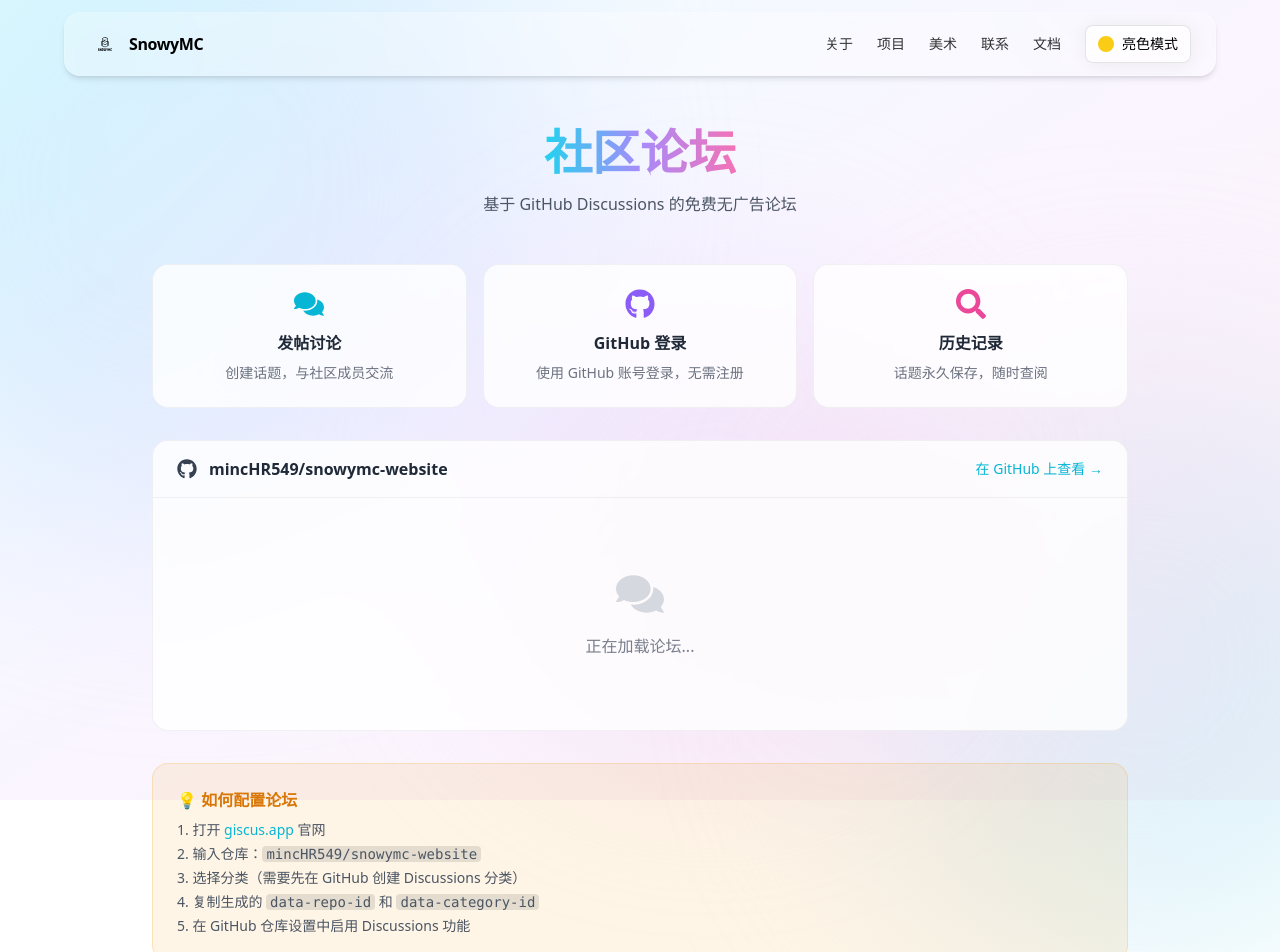
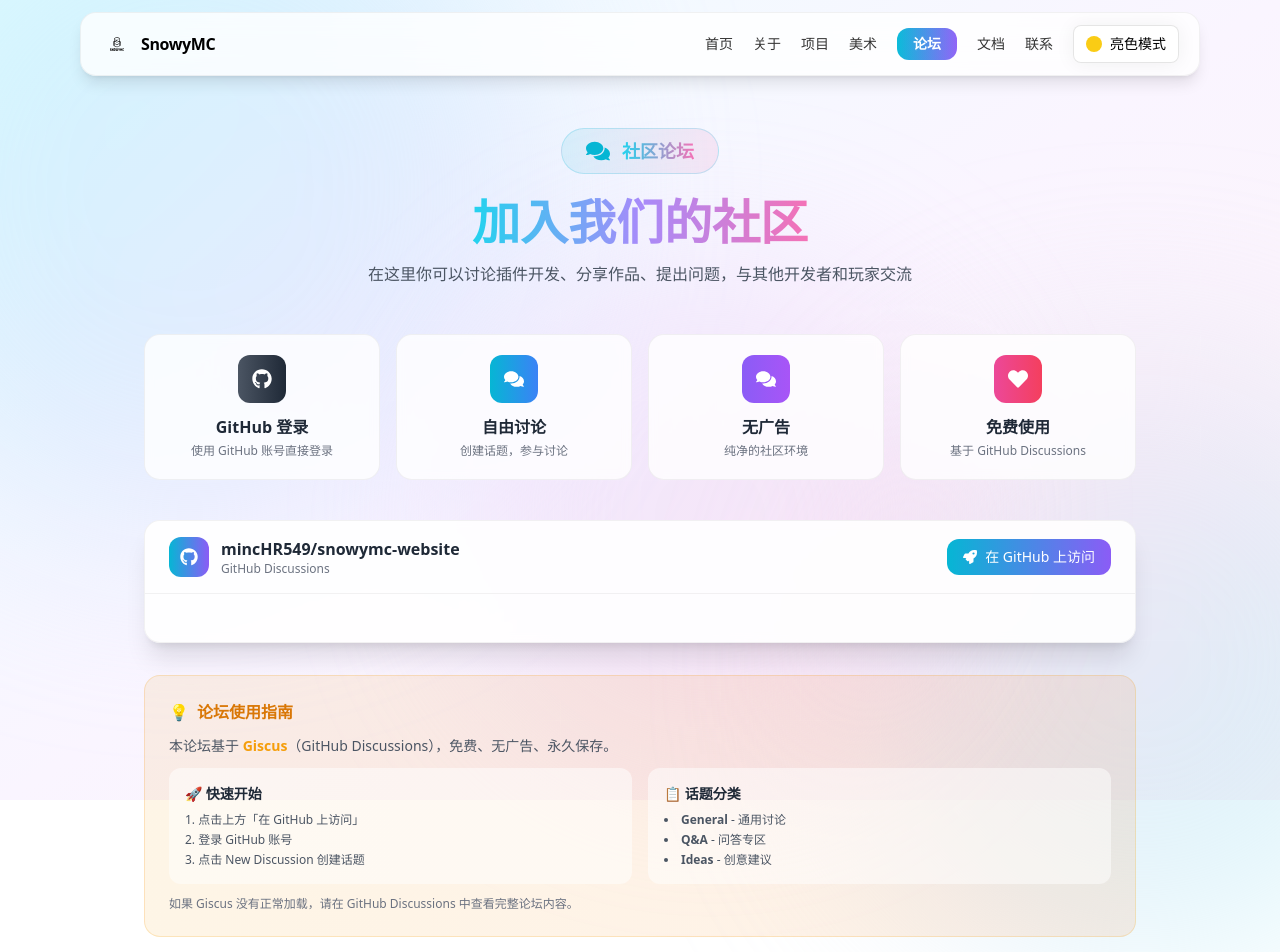
Before and after one commit to mincHR549/snowymc-website, a Next.js app: page /forum in a window 1280 px wide. Shown: the top 952 px of the page. Built offline with nearby package versions, Linux system fonts and the light colour scheme.

Commit message:
feat: 导航栏添加论坛入口，美化论坛页面
- Navbar: 添加论坛快捷入口（渐变高亮按钮），移除动画
- Footer: 添加快速链接，移除动画
- Forum: 全新美化设计，功能展示卡片，完整使用指南
- ThemeToggle: 保留现有功能

```diff
--- a/components/Navbar.tsx
+++ b/components/Navbar.tsx
@@ -1,80 +1,38 @@
 "use client";
 
-import React, { useEffect, useState } from "react";
-import { AnimatePresence } from "framer-motion";
+import React, { useState } from "react";
 import Link from "next/link";
 import { useRouter } from "next/router";
 import Image from "next/image";
 import { FiMenu, FiX } from "react-icons/fi";
 import ThemeToggle from "./ThemeToggle";
-import { MotionDiv, MotionNav } from "./motion-safe";
 
 export default function Navbar() {
-  const [scrolled, setScrolled] = useState(false);
   const [menuOpen, setMenuOpen] = useState(false);
-  const [supportsBlur, setSupportsBlur] = useState(true);
   const router = useRouter();
 
-  useEffect(() => {
-    // 判断浏览器是否支持毛玻璃
-    setSupportsBlur(CSS.supports("backdrop-filter", "blur(4px)"));
-  }, []);
-
-  useEffect(() => {
-    const handleScroll = () => setScrolled(window.scrollY > 10);
-    window.addEventListener("scroll", handleScroll);
-    return () => window.removeEventListener("scroll", handleScroll);
-  }, []);
-
   const navLinks = [
+    { href: "/", label: "首页" },
     { href: "/about", label: "关于" },
     { href: "/projects", label: "项目" },
     { href: "/gallery", label: "美术" },
+    { href: "/forum", label: "论坛", highlight: true },
+    { href: "/docs", label: "文档" },
     { href: "/contact", label: "联系" },
-    { href: "/docs", label: "文档" },
   ];
 
   return (
-    <MotionNav
-      initial={{ y: -60, opacity: 0 }}
-      animate={{ y: 0, opacity: 1 }}
-      transition={{ duration: 0.5, ease: "easeOut" }}
-      className="fixed top-0 left-0 w-full z-50"
-    >
-      <div
-        className={`relative mx-auto max-w-6xl rounded-2xl mt-3 overflow-hidden border
-                    transition-all duration-300 ${supportsBlur ? "backdrop-blur-sm" : ""}
-                    ${
-                      scrolled
-                        ? "bg-white/60 dark:bg-black/40 border-white/20 dark:border-white/10 shadow-lg"
-                        : "bg-white/30 dark:bg-black/30 border-white/10 dark:border-white/10 shadow-md"
-                    }`}
-        style={{
-          willChange: "transform, opacity, filter",
-          transform: "translate3d(0,0,0)",
-        }}
-      >
-        {/* 背景光效层 */}
-        <MotionDiv
-          initial={{ opacity: 0 }}
-          animate={{ opacity: 0.15 }}
-          transition={{ duration: 1.2, ease: "easeOut" }}
-          className="absolute inset-0 pointer-events-none overflow-hidden"
-        >
-          <div className="absolute -top-8 -left-10 w-40 h-40 rounded-full bg-cyan-400/10 blur-3xl"></div>
-          <div className="absolute bottom-0 right-0 w-52 h-52 rounded-full bg-violet-400/10 blur-3xl"></div>
-        </MotionDiv>
-
-        {/* 内容层 */}
-        <MotionDiv
-          initial={{ opacity: 0 }}
-          animate={{ opacity: 1 }}
-          transition={{ duration: 0.4, delay: 0.15 }}
-          className="flex items-center justify-between px-6 py-3 relative"
-        >
+    <nav className="fixed top-0 left-0 w-full z-50">
+      <div className="mx-auto max-w-6xl px-4 pt-3">
+        <div className="relative rounded-2xl overflow-hidden
+                        bg-white/80 dark:bg-black/60 backdrop-blur-md
+                        border border-black/5 dark:border-white/10
+                        shadow-lg">
+          <div className="flex items-center justify-between px-5 py-3">
+            {/* Logo */}
             <Link
               href="/"
-            className="flex items-center gap-2 font-semibold tracking-tight text-black dark:text-white hover:scale-105 transition-transform"
+              className="flex items-center gap-2 font-bold tracking-tight text-black dark:text-white hover:scale-105 transition-transform"
             >
               <Image
                 src="/favicon.svg"
@@ -87,22 +45,25 @@
             </Link>
 
             {/* 桌面导航 */}
-          <div className="hidden md:flex items-center gap-6 relative">
+            <div className="hidden lg:flex items-center gap-5">
               {navLinks.map((link) => {
                 const isActive = router.pathname === link.href;
                 return (
                   <Link
                     key={link.href}
                     href={link.href}
-                  className={`relative text-sm transition ${
-                    isActive
+                    className={`relative text-sm transition-all ${
+                      link.highlight
+                        ? "px-4 py-1.5 rounded-xl bg-gradient-to-r from-cyan-500 to-violet-500 text-white font-semibold hover:shadow-lg hover:shadow-cyan-500/25"
+                        : isActive
                           ? "text-cyan-500 dark:text-cyan-400 font-semibold"
                           : "text-black/80 hover:text-black dark:text-white/80 dark:hover:text-white"
                     }`}
                   >
-                  {link.label}
-                  {isActive && (
-                    <span className="absolute left-0 -bottom-1 w-full h-[2px] rounded bg-gradient-to-r from-cyan-400 via-violet-400 to-pink-400"></span>
+                    {link.highlight && <span className="absolute inset-0 rounded-xl bg-gradient-to-r from-cyan-400/20 to-violet-400/20" />}
+                    <span className="relative">{link.label}</span>
+                    {!link.highlight && isActive && (
+                      <span className="absolute left-0 -bottom-1 w-full h-[2px] rounded bg-gradient-to-r from-cyan-400 via-violet-400 to-pink-400" />
                     )}
                   </Link>
                 );
@@ -110,50 +71,37 @@
               <ThemeToggle />
             </div>
 
-          {/* 移动菜单按钮 */}
+            {/* 移动端菜单按钮 */}
             <button
-            className="md:hidden text-2xl text-black dark:text-white"
+              className="lg:hidden text-xl text-black dark:text-white"
               onClick={() => setMenuOpen((v) => !v)}
               aria-label="Toggle Menu"
             >
               {menuOpen ? <FiX /> : <FiMenu />}
             </button>
-        </MotionDiv>
+          </div>
         </div>
 
         {/* 移动端菜单 */}
-      <AnimatePresence>
         {menuOpen && (
-          <MotionDiv
-            key="mobile-menu"
-            initial={{ opacity: 0, y: -10 }}
-            animate={{ opacity: 1, y: 0 }}
-            exit={{ opacity: 0, y: -10 }}
-            transition={{ duration: 0.25, ease: "easeInOut" }}
-            className="md:hidden absolute top-[70px] left-0 w-full px-6"
-          >
-            <div
-              className={`relative rounded-2xl overflow-hidden border ${
-                supportsBlur ? "backdrop-blur-sm" : ""
-              } bg-white/70 dark:bg-black/60 border-white/20 dark:border-white/10 shadow-md`}
-            >
-              <MotionDiv
-                initial={{ opacity: 0 }}
-                animate={{ opacity: 1 }}
-                exit={{ opacity: 0 }}
-                transition={{ duration: 0.25 }}
-                className="flex flex-col gap-4 p-6"
-              >
+          <div className="lg:hidden mt-2 mx-2">
+            <div className="rounded-2xl overflow-hidden
+                            bg-white/90 dark:bg-black/80 backdrop-blur-md
+                            border border-black/5 dark:border-white/10
+                            shadow-lg">
+              <div className="flex flex-col gap-1 p-4">
                 {navLinks.map((link) => {
                   const isActive = router.pathname === link.href;
                   return (
                     <Link
                       key={link.href}
                       href={link.href}
-                      className={`relative text-base transition ${
-                        isActive
-                          ? "text-cyan-500 dark:text-cyan-400 font-semibold"
-                          : "text-black/80 hover:text-black dark:text-white/80 dark:hover:text-white"
+                      className={`px-4 py-3 rounded-xl text-base transition-all ${
+                        link.highlight
+                          ? "bg-gradient-to-r from-cyan-500 to-violet-500 text-white font-semibold"
+                          : isActive
+                            ? "text-cyan-500 dark:text-cyan-400 font-semibold bg-cyan-500/10"
+                            : "text-black/80 dark:text-white/80 hover:bg-black/5 dark:hover:bg-white/5"
                       }`}
                       onClick={() => setMenuOpen(false)}
                     >
@@ -161,12 +109,14 @@
                     </Link>
                   );
                 })}
+                <div className="pt-2 border-t border-black/10 dark:border-white/10">
                   <ThemeToggle />
-              </MotionDiv>
                 </div>
-          </MotionDiv>
+              </div>
+            </div>
+          </div>
         )}
-      </AnimatePresence>
-    </MotionNav>
+      </div>
+    </nav>
   );
 }
--- a/pages/forum/index.tsx
+++ b/pages/forum/index.tsx
@@ -1,42 +1,23 @@
 "use client";
 
 import Head from "next/head";
-import { useEffect, useState } from "react";
-import { FaComments, FaGithub, FaPlus, FaSearch } from "react-icons/fa";
+import { useEffect } from "react";
+import { FaComments, FaGithub, FaRocket, FaHeart } from "react-icons/fa";
 
 export default function Forum() {
-  const [repo, setRepo] = useState("");
-  const [repoId, setRepoId] = useState("");
-  const [category, setCategory] = useState("");
-  const [categoryId, setCategoryId] = useState("");
-  const [term, setTerm] = useState("");
+  useEffect(() => {
+    // 动态加载 Giscus
+    const existingScript = document.getElementById("giscus-script");
+    if (existingScript) {
+      existingScript.remove();
+    }
 
-  // 默认配置（你可以更改这些）
-  const DEFAULT_REPO = "mincHR549/snowymc-website";
-  const DEFAULT_REPO_ID = ""; // 需要从 Giscus 官网获取
-  const DEFAULT_CATEGORY = "General";
-  const DEFAULT_CATEGORY_ID = ""; // 需要从 Giscus 官网获取
-
-  useEffect(() => {
-    // 尝试从 localStorage 读取配置
-    const savedRepo = localStorage.getItem("giscus_repo") || DEFAULT_REPO;
-    const savedRepoId = localStorage.getItem("giscus_repo_id") || DEFAULT_REPO_ID;
-    const savedCategory = localStorage.getItem("giscus_category") || DEFAULT_CATEGORY;
-    const savedCategoryId = localStorage.getItem("giscus_category_id") || DEFAULT_CATEGORY_ID;
-
-    setRepo(savedRepo);
-    setRepoId(savedRepoId);
-    setCategory(savedCategory);
-    setCategoryId(savedCategoryId);
-
-    // 加载 Giscus script
-    if (!document.getElementById("giscus-script")) {
     const script = document.createElement("script");
     script.src = "https://giscus.app/client.js";
-      script.setAttribute("data-repo", savedRepo);
-      script.setAttribute("data-repo-id", savedRepoId || "REPO_ID_HERE");
-      script.setAttribute("data-category", savedCategory);
-      script.setAttribute("data-category-id", savedCategoryId || "CATEGORY_ID_HERE");
+    script.setAttribute("data-repo", "mincHR549/snowymc-website");
+    script.setAttribute("data-repo-id", "R_kgDO"); // 需要替换为实际值
+    script.setAttribute("data-category", "General");
+    script.setAttribute("data-category-id", "DIC_kwDO"); // 需要替换为实际值
     script.setAttribute("data-mapping", "pathname");
     script.setAttribute("data-strict", "0");
     script.setAttribute("data-reactions-enabled", "1");
@@ -49,128 +30,136 @@
     script.async = true;
     script.id = "giscus-script";
     document.head.appendChild(script);
-    } else {
-      // 如果脚本已加载，更新配置
-      updateGiscusConfig(savedRepo, savedRepoId, savedCategory, savedCategoryId);
-    }
+
+    return () => {
+      const s = document.getElementById("giscus-script");
+      if (s) s.remove();
+    };
   }, []);
-
-  const updateGiscusConfig = (r: string, rid: string, c: string, cid: string) => {
-    const iframe = document.querySelector<HTMLIFrameElement>("iframe.giscus-frame");
-    if (!iframe) return;
-
-    iframe.contentWindow?.postMessage(
-      {
-        giscus: {
-          setConfig: {
-            repo: r as `${string}/${string}`,
-            repoId: rid,
-            category: c,
-            categoryId: cid,
-            theme: window.matchMedia("(prefers-color-scheme: dark)").matches ? "dark" : "light",
-          },
-        },
-      },
-      "https://giscus.app"
-    );
-  };
 
   return (
     <div className="min-h-screen relative">
       <Head>
         <title>论坛 - SnowyMC</title>
-        <meta name="description" content="SnowyMC 社区论坛" />
+        <meta name="description" content="SnowyMC 社区论坛 - 与开发者和其他玩家交流" />
       </Head>
 
-      <main className="relative max-w-5xl mx-auto pt-32 px-6 pb-20">
-        {/* 标题 */}
+      <main className="relative max-w-5xl mx-auto pt-32 px-4 pb-20">
+        {/* 标题区域 */}
         <div className="text-center mb-12">
-          <h1 className="text-4xl md:text-5xl font-extrabold">
-            <span className="bg-gradient-to-r from-cyan-400 via-violet-400 to-pink-400 bg-clip-text text-transparent">
+          <div className="inline-flex items-center gap-3 px-6 py-2 rounded-full
+                          bg-gradient-to-r from-cyan-500/10 to-pink-500/10
+                          border border-cyan-500/20 mb-6">
+            <FaComments className="text-2xl text-cyan-500" />
+            <span className="text-lg font-semibold bg-gradient-to-r from-cyan-400 to-pink-400 bg-clip-text text-transparent">
               社区论坛
             </span>
+          </div>
+
+          <h1 className="text-4xl md:text-5xl font-extrabold mb-4">
+            <span className="bg-gradient-to-r from-cyan-400 via-violet-400 to-pink-400 bg-clip-text text-transparent">
+              加入我们的社区
+            </span>
           </h1>
-          <p className="mt-4 text-gray-600 dark:text-white/60">
-            基于 GitHub Discussions 的免费无广告论坛
+
+          <p className="text-gray-600 dark:text-white/60 max-w-xl mx-auto">
+            在这里你可以讨论插件开发、分享作品、提出问题，与其他开发者和玩家交流
           </p>
         </div>
 
-        {/* 功能说明卡片 */}
-        <div className="grid md:grid-cols-3 gap-4 mb-8">
-          <div className="p-6 rounded-2xl bg-white/80 dark:bg-white/5 backdrop-blur-sm
-                          border border-black/5 dark:border-white/10 text-center">
-            <FaComments className="text-3xl mx-auto mb-3 text-cyan-500" />
-            <h3 className="font-semibold text-gray-800 dark:text-white">发帖讨论</h3>
-            <p className="text-sm text-gray-500 dark:text-white/50 mt-2">
-              创建话题，与社区成员交流
+        {/* 特性展示 */}
+        <div className="grid sm:grid-cols-2 lg:grid-cols-4 gap-4 mb-10">
+          {[
+            { icon: <FaGithub />, title: "GitHub 登录", desc: "使用 GitHub 账号直接登录", color: "from-gray-600 to-gray-800" },
+            { icon: <FaComments />, title: "自由讨论", desc: "创建话题，参与讨论", color: "from-cyan-500 to-blue-500" },
+            { icon: <FaComments />, title: "无广告", desc: "纯净的社区环境", color: "from-violet-500 to-purple-500" },
+            { icon: <FaHeart />, title: "免费使用", desc: "基于 GitHub Discussions", color: "from-pink-500 to-rose-500" },
+          ].map((item, i) => (
+            <div
+              key={i}
+              className="p-5 rounded-2xl bg-white/80 dark:bg-white/5 backdrop-blur-sm
+                             border border-black/5 dark:border-white/10 text-center
+                             hover:shadow-lg transition-all duration-300 hover:-translate-y-1"
+            >
+              <div className={`w-12 h-12 mx-auto mb-3 rounded-xl bg-gradient-to-r ${item.color} flex items-center justify-center text-white text-xl`}>
+                {item.icon}
+              </div>
+              <h3 className="font-semibold text-gray-800 dark:text-white">{item.title}</h3>
+              <p className="text-xs text-gray-500 dark:text-white/50 mt-1">{item.desc}</p>
+            </div>
+          ))}
+        </div>
+
+        {/* 论坛主区域 */}
+        <div className="rounded-2xl bg-white/90 dark:bg-white/5 backdrop-blur-sm
+                        border border-black/5 dark:border-white/10 overflow-hidden shadow-xl">
+          {/* 顶部栏 */}
+          <div className="px-6 py-4 border-b border-black/5 dark:border-white/10
+                          flex flex-col sm:flex-row sm:items-center justify-between gap-3">
+            <div className="flex items-center gap-3">
+              <div className="w-10 h-10 rounded-xl bg-gradient-to-r from-cyan-500 to-violet-500 flex items-center justify-center">
+                <FaGithub className="text-white text-lg" />
+              </div>
+              <div>
+                <h2 className="font-bold text-gray-800 dark:text-white">mincHR549/snowymc-website</h2>
+                <p className="text-xs text-gray-500 dark:text-white/50">GitHub Discussions</p>
+              </div>
+            </div>
+            <a
+              href="https://github.com/mincHR549/snowymc-website/discussions"
+              target="_blank"
+              rel="noopener noreferrer"
+              className="inline-flex items-center gap-2 px-4 py-2 rounded-xl
+                         bg-gradient-to-r from-cyan-500 to-violet-500
+                         text-white text-sm font-medium
+                         hover:shadow-lg hover:shadow-cyan-500/25 transition-all"
+            >
+              <FaRocket className="text-sm" />
+              <span>在 GitHub 上访问</span>
+            </a>
+          </div>
+
+          {/* Giscus 容器 */}
+          <div className="giscus p-6" />
+        </div>
+
+        {/* 配置提示 */}
+        <div className="mt-8 p-6 rounded-2xl bg-gradient-to-r from-amber-500/10 to-orange-500/10
+                        border border-amber-500/20">
+          <h3 className="font-bold text-amber-600 dark:text-amber-400 mb-3 flex items-center gap-2">
+            <span>💡</span>
+            <span>论坛使用指南</span>
+          </h3>
+          <div className="space-y-3 text-sm text-gray-600 dark:text-white/70">
+            <p>
+              本论坛基于 <strong className="text-amber-500">Giscus</strong>（GitHub Discussions），免费、无广告、永久保存。
             </p>
+            <div className="grid sm:grid-cols-2 gap-4 mt-4">
+              <div className="p-4 rounded-xl bg-white/50 dark:bg-black/30">
+                <h4 className="font-semibold text-gray-800 dark:text-white mb-2">🚀 快速开始</h4>
+                <ol className="text-xs space-y-1 list-decimal list-inside">
+                  <li>点击上方「在 GitHub 上访问」</li>
+                  <li>登录 GitHub 账号</li>
+                  <li>点击 New Discussion 创建话题</li>
+                </ol>
               </div>
-          <div className="p-6 rounded-2xl bg-white/80 dark:bg-white/5 backdrop-blur-sm
-                          border border-black/5 dark:border-white/10 text-center">
-            <FaGithub className="text-3xl mx-auto mb-3 text-violet-500" />
-            <h3 className="font-semibold text-gray-800 dark:text-white">GitHub 登录</h3>
-            <p className="text-sm text-gray-500 dark:text-white/50 mt-2">
-              使用 GitHub 账号登录，无需注册
-            </p>
+              <div className="p-4 rounded-xl bg-white/50 dark:bg-black/30">
+                <h4 className="font-semibold text-gray-800 dark:text-white mb-2">📋 话题分类</h4>
+                <ul className="text-xs space-y-1 list-disc list-inside">
+                  <li><strong>General</strong> - 通用讨论</li>
+                  <li><strong>Q&A</strong> - 问答专区</li>
+                  <li><strong>Ideas</strong> - 创意建议</li>
+                </ul>
               </div>
-          <div className="p-6 rounded-2xl bg-white/80 dark:bg-white/5 backdrop-blur-sm
-                          border border-black/5 dark:border-white/10 text-center">
-            <FaSearch className="text-3xl mx-auto mb-3 text-pink-500" />
-            <h3 className="font-semibold text-gray-800 dark:text-white">历史记录</h3>
-            <p className="text-sm text-gray-500 dark:text-white/50 mt-2">
-              话题永久保存，随时查阅
+            </div>
+            <p className="mt-4 text-xs text-gray-500 dark:text-white/40">
+              如果 Giscus 没有正常加载，请在 GitHub Discussions 中查看完整论坛内容。
             </p>
           </div>
         </div>
 
-        {/* Giscus 论坛区域 */}
-        <div className="rounded-2xl bg-white/80 dark:bg-white/5 backdrop-blur-sm
-                        border border-black/5 dark:border-white/10 overflow-hidden">
-          {/* 顶部栏 */}
-          <div className="px-6 py-4 border-b border-black/5 dark:border-white/10
-                          flex items-center justify-between">
-            <div className="flex items-center gap-3">
-              <FaGithub className="text-xl text-gray-700 dark:text-white" />
-              <span className="font-semibold text-gray-800 dark:text-white">{repo || "mincHR549/snowymc-website"}</span>
-            </div>
-            <a
-              href={`https://github.com/${repo || "mincHR549/snowymc-website"}/discussions`}
-              target="_blank"
-              rel="noopener noreferrer"
-              className="text-sm text-cyan-500 hover:text-cyan-400 transition-colors"
-            >
-              在 GitHub 上查看 →
-            </a>
-          </div>
-
-          {/* Giscus 嵌入 */}
-          <div className="giscus p-6" id="giscus-container">
-            {/* Giscus 会在这里加载 */}
-            <div className="text-center py-12 text-gray-500 dark:text-white/50">
-              <div className="animate-pulse">
-                <FaComments className="text-5xl mx-auto mb-4 text-gray-300 dark:text-white/20" />
-                <p>正在加载论坛...</p>
-              </div>
-            </div>
-          </div>
-        </div>
-
-        {/* 配置说明 */}
-        <div className="mt-8 p-6 rounded-2xl bg-amber-500/10 border border-amber-500/20">
-          <h3 className="font-semibold text-amber-600 dark:text-amber-400 mb-2">
-            💡 如何配置论坛
-          </h3>
-          <ol className="text-sm text-gray-600 dark:text-white/70 space-y-1 list-decimal list-inside">
-            <li>打开 <a href="https://giscus.app" target="_blank" className="text-cyan-500 hover:underline">giscus.app</a> 官网</li>
-            <li>输入仓库：<code className="bg-black/10 px-1 rounded">mincHR549/snowymc-website</code></li>
-            <li>选择分类（需要先在 GitHub 创建 Discussions 分类）</li>
-            <li>复制生成的 <code className="bg-black/10 px-1 rounded">data-repo-id</code> 和 <code className="bg-black/10 px-1 rounded">data-category-id</code></li>
-            <li>在 GitHub 仓库设置中启用 Discussions 功能</li>
-          </ol>
-        </div>
-
         {/* 底部留白 */}
-        <div className="h-20" />
+        <div className="h-16" />
       </main>
     </div>
   );
```
Also changed, not shown: components/Footer.tsx (+26 -22 lines), 1 other file (tests, documents, lock files or other folders). Lines whose indentation alone changed are shown as unchanged.
